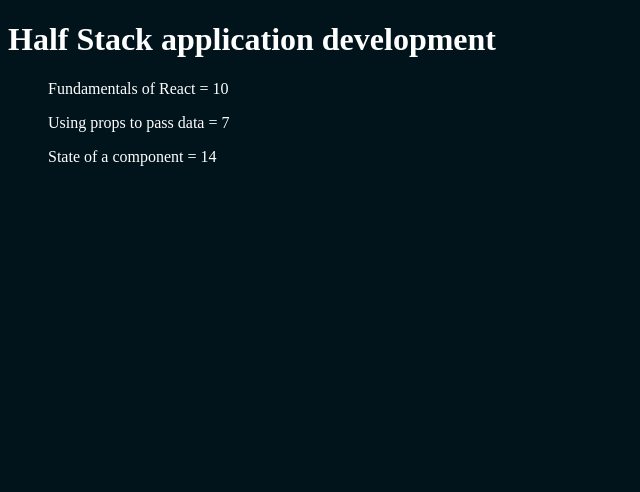
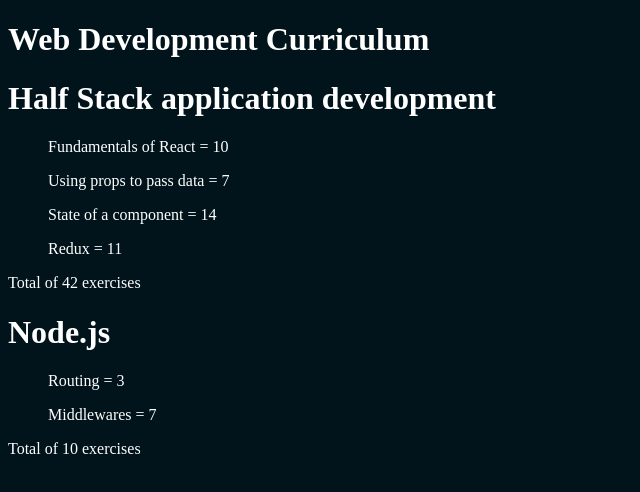
Before and after one commit to 10billionpercent/full-stack-open, a React app in the folder part1/course-info/: page / in a window 1280 px wide. Shown: the top 492 px of the page, without its empty margins (0-640 px from the left). Built offline with nearby package versions, Linux system fonts and the light colour scheme; the HTML template or start-up script is replaced by a standard one.

Commit message:
modified:   part1/course-info/src/App.jsx modified:   part1/course-info/src/Content.jsx modified:   part1/course-info/src/Course.jsx modified:   part1/course-info/src/Total.jsx

```diff
--- a/part1/course-info/src/App.jsx
+++ b/part1/course-info/src/App.jsx
@@ -2,9 +2,10 @@
 import Course from "./Course"
 
 const App = () => {
-  const course = {
+ const courses = [
+    {
+      name: 'Half Stack application development',
       id: 1,
-    name: 'Half Stack application development',
       parts: [
         {
           name: 'Fundamentals of React',
@@ -20,11 +21,38 @@
           name: 'State of a component',
           exercises: 14,
           id: 3
+        },
+        {
+          name: 'Redux',
+          exercises: 11,
+          id: 4
+        }
+      ]
+    },
+    {
+      name: 'Node.js',
+      id: 2,
+      parts: [
+        {
+          name: 'Routing',
+          exercises: 3,
+          id: 1
+        },
+        {
+          name: 'Middlewares',
+          exercises: 7,
+          id: 2
         }
       ]
     }
+  ]
 
-  return <Course course={course} />
+  return (
+    <>
+    <h1> Web Development Curriculum </h1>
+    {courses.map(course => <Course key={course.id} course={course}/>)}
+    </>
+  )
 }
 
 export default App
--- a/part1/course-info/src/Content.jsx
+++ b/part1/course-info/src/Content.jsx
@@ -1,7 +1,6 @@
 import Part from "./Part"
 
 const Content = ({parts}) => {
-    console.log(parts)
     return (
         <>
         <ul>
--- a/part1/course-info/src/Course.jsx
+++ b/part1/course-info/src/Course.jsx
@@ -1,6 +1,5 @@
 import Content from './Content'
 import Header from './Header'
-import Part from './Part'
 import Total from './Total'
 
 const Course = ({course}) => {
@@ -8,6 +7,7 @@
         <div>
             <Header name={course.name} />
             <Content parts={course.parts} />
+            <Total parts={course.parts}/>
         </div>
     )
 }
--- a/part1/course-info/src/Total.jsx
+++ b/part1/course-info/src/Total.jsx
@@ -1,6 +1,6 @@
-const Total = (props) => {
+const Total = ({parts}) => {
     return (
-        <p> Number of exercises {props.parts[0].exercises + props.parts[1].exercises + props.parts[2].exercises}
+        <p> Total of {parts.reduce((sum, part) => sum+part.exercises,0)} exercises
       </p>
     )
 }
```
Lines whose indentation alone changed are shown as unchanged.
